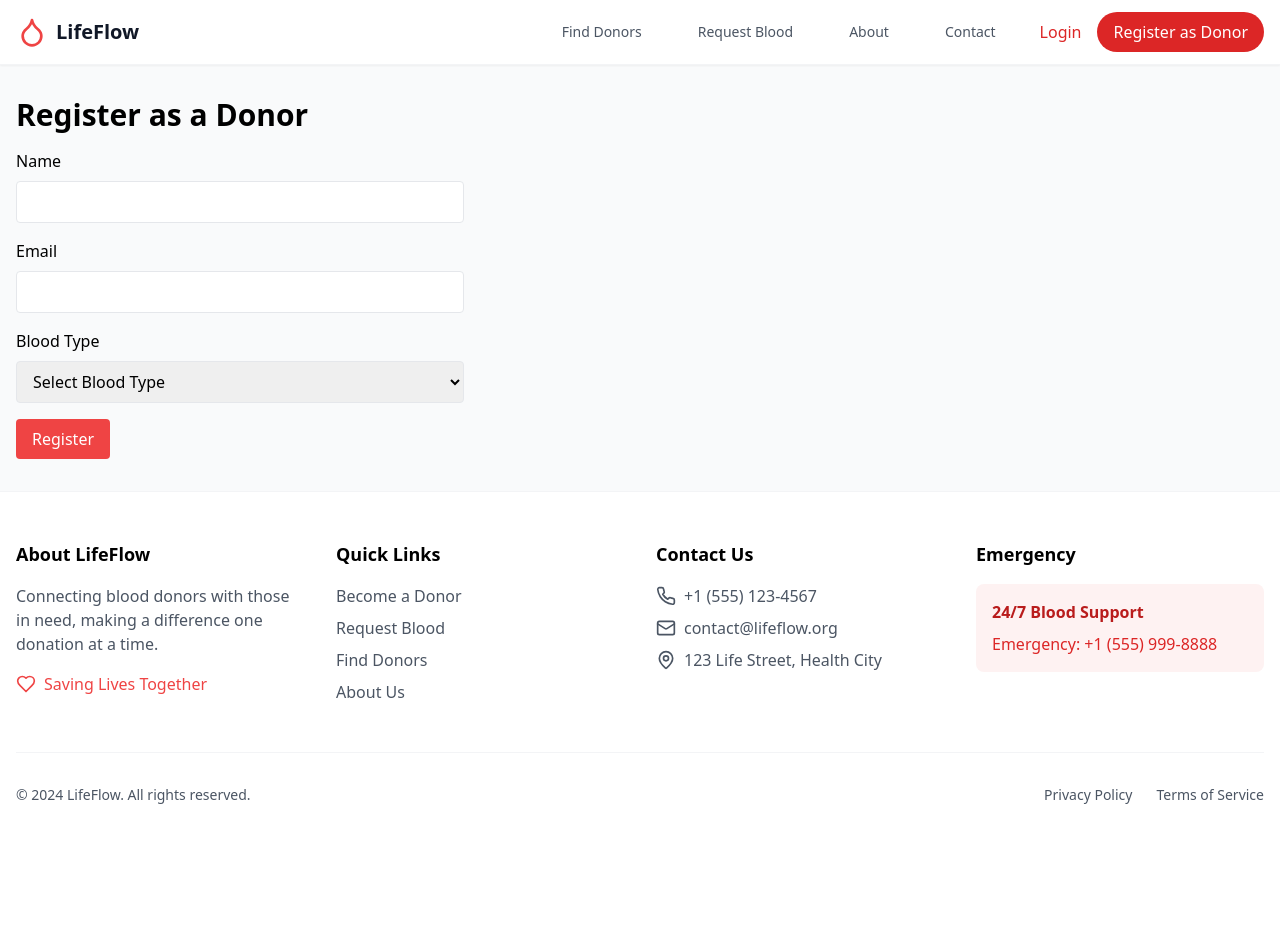
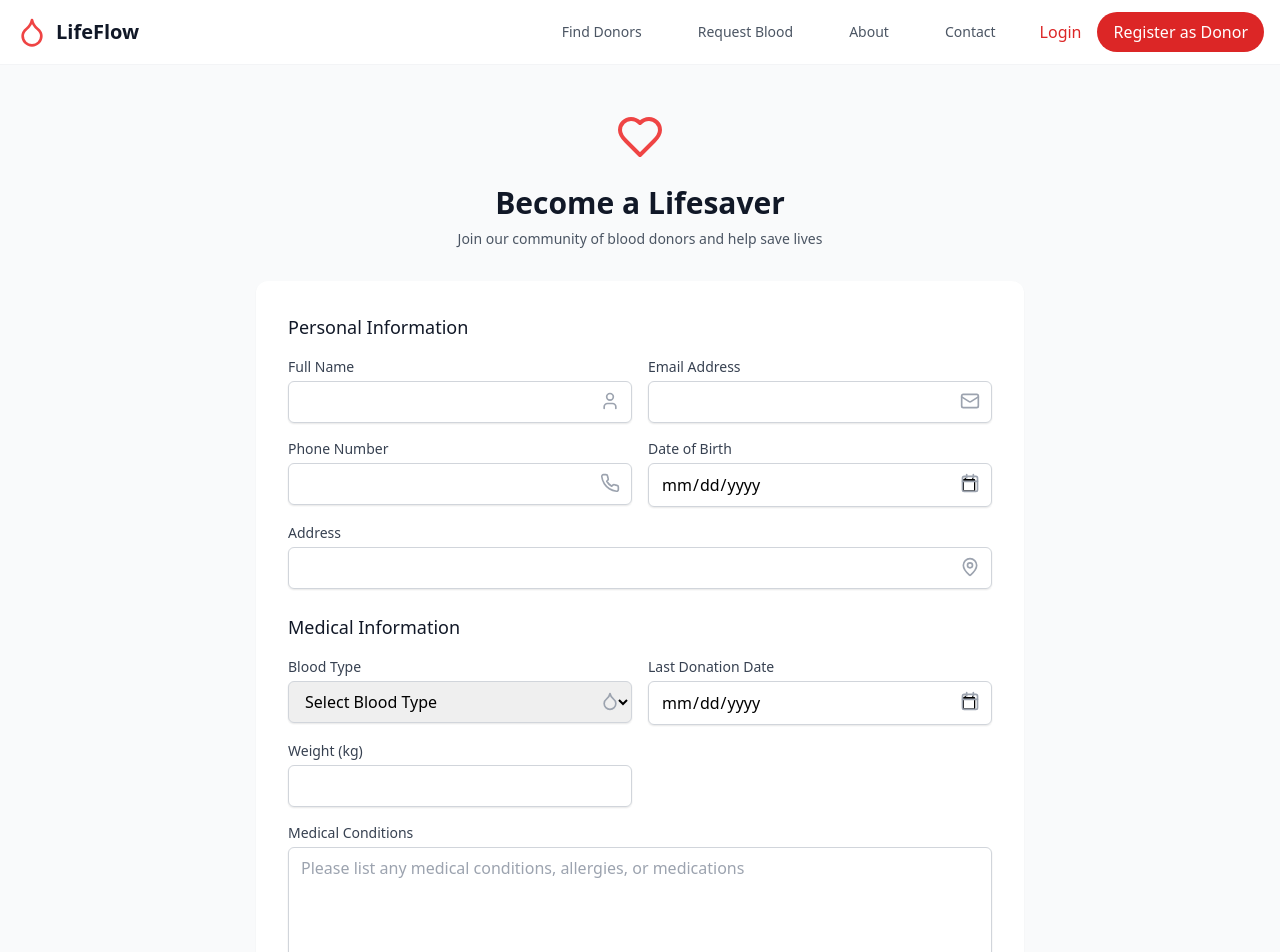
Before and after one commit to akhilkumar332/sb1-natevv, a React (Vite) app: page /donor/register in a window 1280 px wide. Shown: the top 952 px of the page. Before the commit the page ends 853 px from the top, so only its background shows below. Built offline with nearby package versions, Linux system fonts and the light colour scheme; no server answers.

Commit message:
Design Improvements

```diff
--- a/package.json
+++ b/package.json
@@ -23,6 +23,7 @@
   },
   "devDependencies": {
     "@eslint/js": "^9.9.1",
+    "@types/google.maps": "^3.58.1",
     "@types/react": "^18.3.5",
     "@types/react-dom": "^18.3.0",
     "@types/react-slick": "^0.23.13",
--- a/src/pages/DonorRegister.tsx
+++ b/src/pages/DonorRegister.tsx
@@ -1,13 +1,21 @@
 import React, { useState } from 'react';
+import { Mail, User, Phone, MapPin, Calendar, Droplet, Heart } from 'lucide-react';
 
 function DonorRegister() {
   const [formData, setFormData] = useState({
     name: '',
     email: '',
+    phone: '',
+    dateOfBirth: '',
+    address: '',
     bloodType: '',
+    lastDonation: '',
+    weight: '',
+    gender: '',
+    medicalConditions: '',
   });
 
-  const handleChange = (e: React.ChangeEvent<HTMLInputElement | HTMLSelectElement>) => {
+  const handleChange = (e: React.ChangeEvent<HTMLInputElement | HTMLSelectElement | HTMLTextAreaElement>) => {
     const { name, value } = e.target;
     setFormData(prevState => ({
       ...prevState,
@@ -17,46 +25,141 @@ function DonorRegister() {
 
   const handleSubmit = (e: React.FormEvent) => {
     e.preventDefault();
-    // Handle form submission here
     console.log('Form submitted:', formData);
   };
 
+  const handleGmailRegister = () => {
+    // Implement Gmail registration logic here
+    console.log('Register with Gmail clicked');
+  };
+
   return (
-    <div className="container mx-auto px-4 py-8">
-      <h1 className="text-3xl font-bold mb-4">Register as a Donor</h1>
-      <form onSubmit={handleSubmit} className="max-w-md">
-        <div className="mb-4">
-          <label htmlFor="name" className="block mb-2">Name</label>
+    <div className="min-h-screen flex items-center justify-center bg-gray-50 py-12 px-4 sm:px-6 lg:px-8">
+      <div className="max-w-3xl w-full space-y-8">
+        <div className="text-center">
+          <Heart className="mx-auto h-12 w-12 text-red-500" />
+          <h1 className="mt-6 text-3xl font-extrabold text-gray-900">Become a Lifesaver</h1>
+          <p className="mt-2 text-sm text-gray-600">Join our community of blood donors and help save lives</p>
+        </div>
+
+        <form onSubmit={handleSubmit} className="mt-8 space-y-6 bg-white p-8 rounded-xl shadow-sm">
+          {/* Personal Information Section */}
+          <div>
+            <h2 className="text-lg font-medium text-gray-900 mb-4">Personal Information</h2>
+            <div className="grid grid-cols-1 md:grid-cols-2 gap-4">
+              {/* Full Name */}
+              <div>
+                <label htmlFor="name" className="block text-sm font-medium text-gray-700">
+                  Full Name
+                </label>
+                <div className="mt-1 relative rounded-md shadow-sm">
                   <input
                     type="text"
                     id="name"
                     name="name"
                     value={formData.name}
                     onChange={handleChange}
-            className="w-full px-3 py-2 border rounded"
+                    className="block w-full px-3 py-2 border border-gray-300 rounded-md shadow-sm focus:ring-red-500 focus:border-red-500"
                     required
                   />
+                  <User className="absolute right-3 top-2.5 h-5 w-5 text-gray-400" />
                 </div>
-        <div className="mb-4">
-          <label htmlFor="email" className="block mb-2">Email</label>
+              </div>
+
+              {/* Email */}
+              <div>
+                <label htmlFor="email" className="block text-sm font-medium text-gray-700">
+                  Email Address
+                </label>
+                <div className="mt-1 relative rounded-md shadow-sm">
                   <input
                     type="email"
                     id="email"
                     name="email"
                     value={formData.email}
                     onChange={handleChange}
-            className="w-full px-3 py-2 border rounded"
+                    className="block w-full px-3 py-2 border border-gray-300 rounded-md shadow-sm focus:ring-red-500 focus:border-red-500"
                     required
                   />
+                  <Mail className="absolute right-3 top-2.5 h-5 w-5 text-gray-400" />
                 </div>
-        <div className="mb-4">
-          <label htmlFor="bloodType" className="block mb-2">Blood Type</label>
+              </div>
+
+              {/* Phone Number */}
+              <div>
+                <label htmlFor="phone" className="block text-sm font-medium text-gray-700">
+                  Phone Number
+                </label>
+                <div className="mt-1 relative rounded-md shadow-sm">
+                  <input
+                    type="tel"
+                    id="phone"
+                    name="phone"
+                    value={formData.phone}
+                    onChange={handleChange}
+                    className="block w-full px-3 py-2 border border-gray-300 rounded-md shadow-sm focus:ring-red-500 focus:border-red-500"
+                    required
+                  />
+                  <Phone className="absolute right-3 top-2.5 h-5 w-5 text-gray-400" />
+                </div>
+              </div>
+
+              {/* Date of Birth */}
+              <div>
+                <label htmlFor="dateOfBirth" className="block text-sm font-medium text-gray-700">
+                  Date of Birth
+                </label>
+                <div className="mt-1 relative rounded-md shadow-sm">
+                  <input
+                    type="date"
+                    id="dateOfBirth"
+                    name="dateOfBirth"
+                    value={formData.dateOfBirth}
+                    onChange={handleChange}
+                    className="block w-full px-3 py-2 border border-gray-300 rounded-md shadow-sm focus:ring-red-500 focus:border-red-500"
+                    required
+                  />
+                  <Calendar className="absolute right-3 top-2.5 h-5 w-5 text-gray-400" />
+                </div>
+              </div>
+            </div>
+
+            {/* Address */}
+            <div className="mt-4">
+              <label htmlFor="address" className="block text-sm font-medium text-gray-700">
+                Address
+              </label>
+              <div className="mt-1 relative rounded-md shadow-sm">
+                <input
+                  type="text"
+                  id="address"
+                  name="address"
+                  value={formData.address}
+                  onChange={handleChange}
+                  className="block w-full px-3 py-2 border border-gray-300 rounded-md shadow-sm focus:ring-red-500 focus:border-red-500"
+                  required
+                />
+                <MapPin className="absolute right-3 top-2.5 h-5 w-5 text-gray-400" />
+              </div>
+            </div>
+          </div>
+
+          {/* Medical Information Section */}
+          <div>
+            <h2 className="text-lg font-medium text-gray-900 mb-4">Medical Information</h2>
+            <div className="grid grid-cols-1 md:grid-cols-2 gap-4">
+              {/* Blood Type */}
+              <div>
+                <label htmlFor="bloodType" className="block text-sm font-medium text-gray-700">
+                  Blood Type
+                </label>
+                <div className="mt-1 relative rounded-md shadow-sm">
                   <select
                     id="bloodType"
                     name="bloodType"
                     value={formData.bloodType}
                     onChange={handleChange}
-            className="w-full px-3 py-2 border rounded"
+                    className="block w-full px-3 py-2 border border-gray-300 rounded-md shadow-sm focus:ring-red-500 focus:border-red-500"
                     required
                   >
                     <option value="">Select Blood Type</option>
@@ -69,11 +172,84 @@ function DonorRegister() {
                     <option value="O+">O+</option>
                     <option value="O-">O-</option>
                   </select>
+                  <Droplet className="absolute right-3 top-2.5 h-5 w-5 text-gray-400" />
+                </div> </div>
+
+              {/* Last Donation */}
+              <div>
+                <label htmlFor="lastDonation" className="block text-sm font-medium text-gray-700">
+                  Last Donation Date
+                </label>
+                <div className="mt-1 relative rounded-md shadow-sm">
+                  <input
+                    type="date"
+                    id="lastDonation"
+                    name="lastDonation"
+                    value={formData.lastDonation}
+                    onChange={handleChange}
+                    className="block w-full px-3 py-2 border border-gray-300 rounded-md shadow-sm focus:ring-red-500 focus:border-red-500"
+                    required
+                  />
+                  <Calendar className="absolute right-3 top-2.5 h-5 w-5 text-gray-400" />
                 </div>
-        <button type="submit" className="bg-red-500 text-white px-4 py-2 rounded hover:bg-red-600">
-          Register
+              </div>
+
+              {/* Weight */}
+              <div>
+                <label htmlFor="weight" className="block text-sm font-medium text-gray-700">
+                  Weight (kg)
+                </label>
+                <div className="mt-1 relative rounded-md shadow-sm">
+                  <input
+                    type="number"
+                    id="weight"
+                    name="weight"
+                    value={formData.weight}
+                    onChange={handleChange}
+                    className="block w-full px-3 py-2 border border-gray-300 rounded-md shadow-sm focus:ring-red-500 focus:border-red-500"
+                    required
+                  />
+                </div>
+              </div>
+
+              {/* Medical Conditions */}
+              <div className="col-span-1 md:col-span-2">
+                <label htmlFor="medicalConditions" className="block text-sm font-medium text-gray-700">
+                  Medical Conditions
+                </label>
+                <div className="mt-1 relative rounded-md shadow-sm">
+                  <textarea
+                    id="medicalConditions"
+                    name="medicalConditions"
+                    value={formData.medicalConditions}
+                    onChange={handleChange}
+                    rows={4}
+                    placeholder="Please list any medical conditions, allergies, or medications"
+                    className="block w-full px-3 py-2 border border-gray-300 rounded-md shadow-sm focus:ring-red-500 focus:border-red-500"
+                    required
+                  />
+                </div>
+              </div>
+            </div>
+          </div>
+
+          {/* Register Button */}
+          <div className="flex flex-col space-y-4">
+            <button
+              type="button"
+              onClick={handleGmailRegister}
+              className="w-full flex items-center justify-center py-3 px-4 border border-gray-300 rounded-md shadow-sm text-gray-700 bg-white hover:bg-gray-50 focus:outline-none focus:ring-2 focus:ring-offset-2 focus:ring-red-500 transition-all duration-200"
+            >
+              <img
+                className="h-5 w-5 mr-2"
+                src="https://www.gstatic.com/firebasejs/ui/2.0.0/images/auth/google.svg"
+                alt="Google logo"
+              />
+              <span>Register with Gmail</span>
             </button>
+          </div>
         </form>
+      </div>
     </div>
   );
 }
--- /dev/null
+++ b/src/types/google-maps.d.ts
@@ -0,0 +1,7 @@
+/// <reference types="@types/google.maps" />
+
+declare global {
+    interface Window {
+      google: typeof google;
+    }
+  }
```
Also changed, not shown: src/index.html (added, +15 -0 lines), 1 other file (tests, documents, lock files or other folders). Lines whose indentation alone changed are shown as unchanged.
